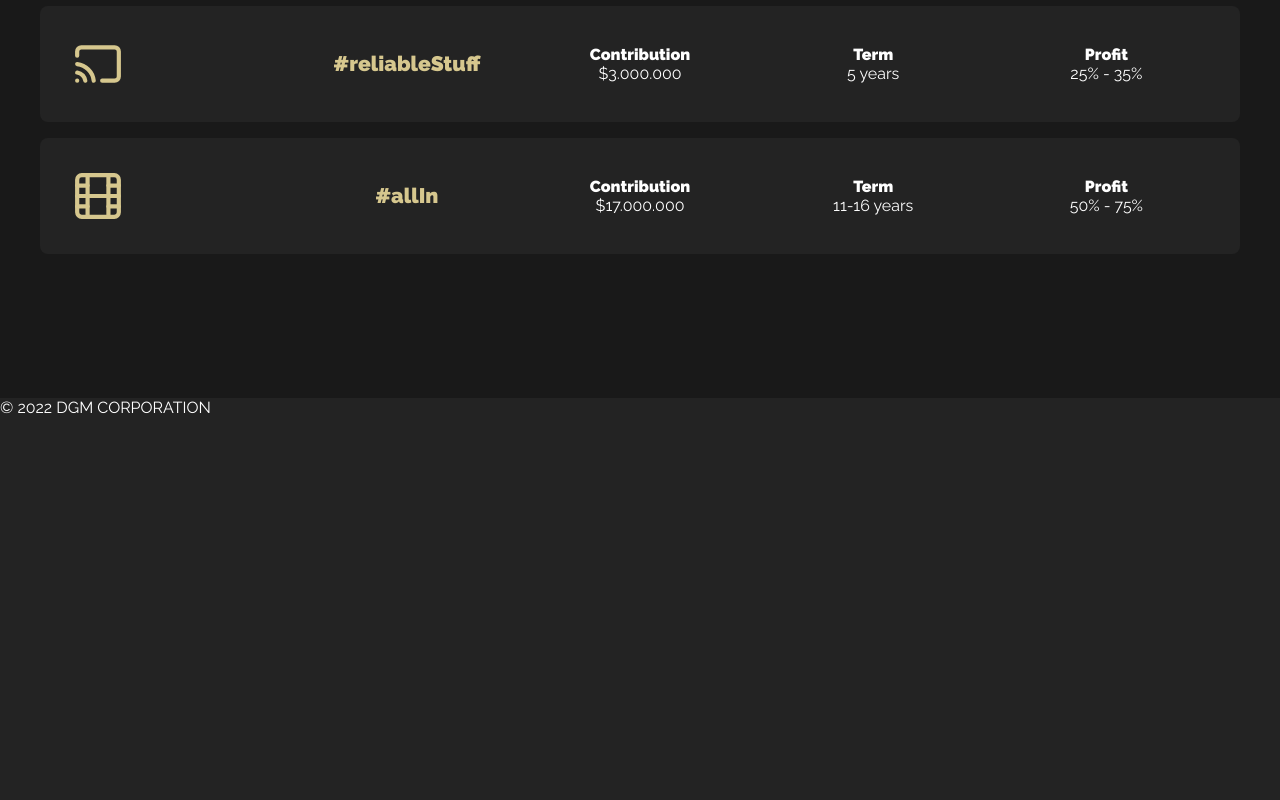
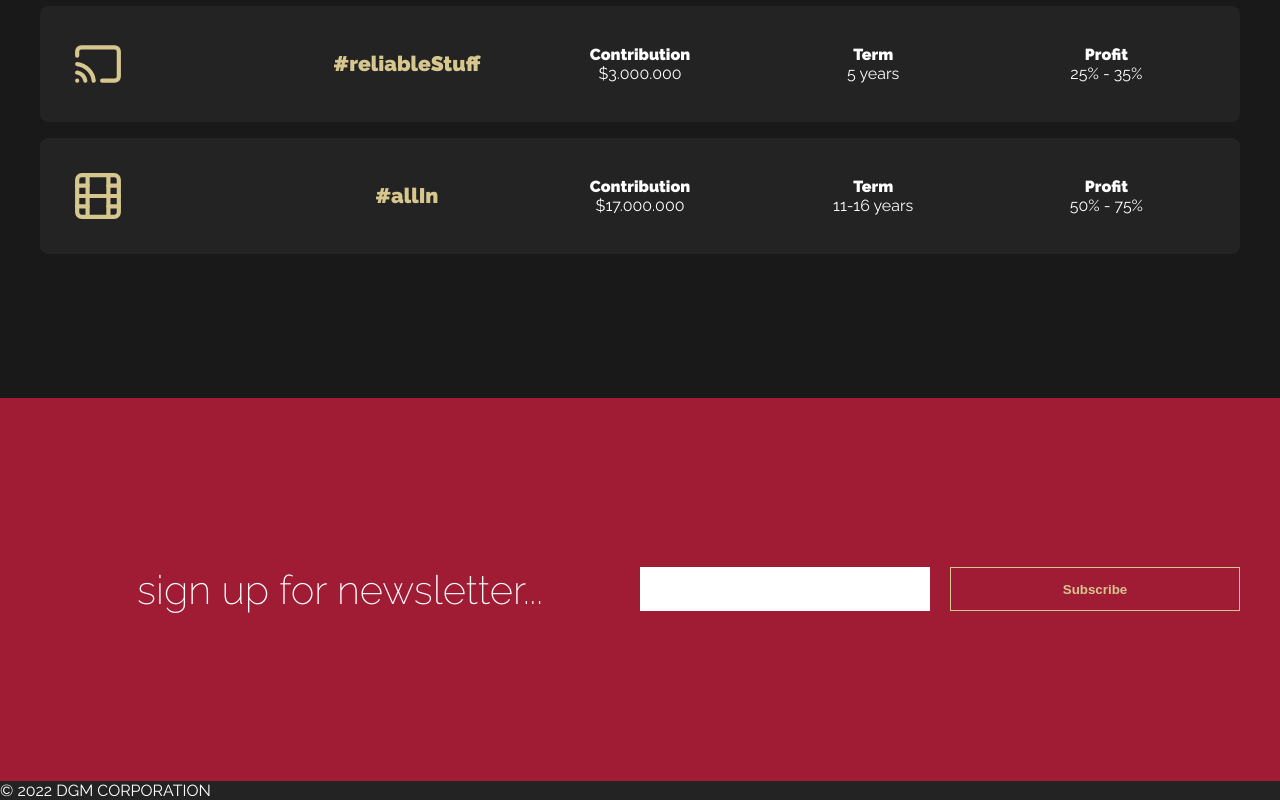
Before and after one commit to tenpiotrekkonieczny/Grid-website, a website: page index.html in a window 1280 px wide. Shown: the part 3826-4626 px from the top of the page. Before the commit the page ends 4243 px from the top, so only its background shows below. Drawn offline with Linux system fonts and the light colour scheme.

Commit message:
sdd section newsletter

```diff
--- a/index.html
+++ b/index.html
@@ -265,6 +265,19 @@
 					</div>
 				</div>
 			</section>
+
+			<section class="newsletter">
+				<div class="wrapper newsletter__wrapper">
+					<div class="newsletter__text">
+						<p>sign up for newsletter...</p>
+					</div>
+
+					<div class="newsletter__form">
+						<input type="text" />
+						<button>Subscribe</button>
+					</div>
+				</div>
+			</section>
 		</main>
 
 		<footer class="footer">
--- a/sass/_medium.scss
+++ b/sass/_medium.scss
@@ -34,4 +34,27 @@
 			margin-bottom: 0;
 		}
 	}
+
+	.newsletter {
+
+		&__wrapper {
+			display: grid;
+			grid-template-columns: 1fr 1fr;
+			align-items: center;
+		}
+
+		&__text {
+			margin-bottom: 0;
+		}
+
+		&__form {
+			display: grid;
+			grid-template-columns: 3fr 3fr;
+			gap: 20px;
+		}
+
+		input {
+			margin-bottom: 0;
+		}
+	}
 }
--- a/sass/main.scss
+++ b/sass/main.scss
@@ -341,7 +341,45 @@ h1.company-name {
 		margin-bottom: 1.5em;
 		font-size: 1.8rem;
 		color: $gold;
+	}
+}
 
+//newsletter
+.newsletter {
+	padding: 8em 2em;
+	background-color: $red;
+	text-align: center;
+
+	&__text {
+		padding: 1em;
+		margin-bottom: 1em;
+		font-size: 4rem;
+		font-weight: 200;
+	}
+
+	&__form {
+		input {
+			margin-bottom: 1em;
+			padding: 1em;
+			width: 100%;
+			background-color: $white;
+			border: 1px solid transparent;
+		}
+
+		button {
+			padding: 1em;
+			border: 1px solid $gold;
+			background: none;
+			color: $gold;
+			font-weight: bold;
+			cursor: pointer;
+			transition: background-color 0.3s, color 0.3s;
+
+			&:hover {
+				color: $red;
+				background-color: $gold;
+			}
+		}
 	}
 }
 
```
Also changed, not shown: css/main.css, 1 other file.
